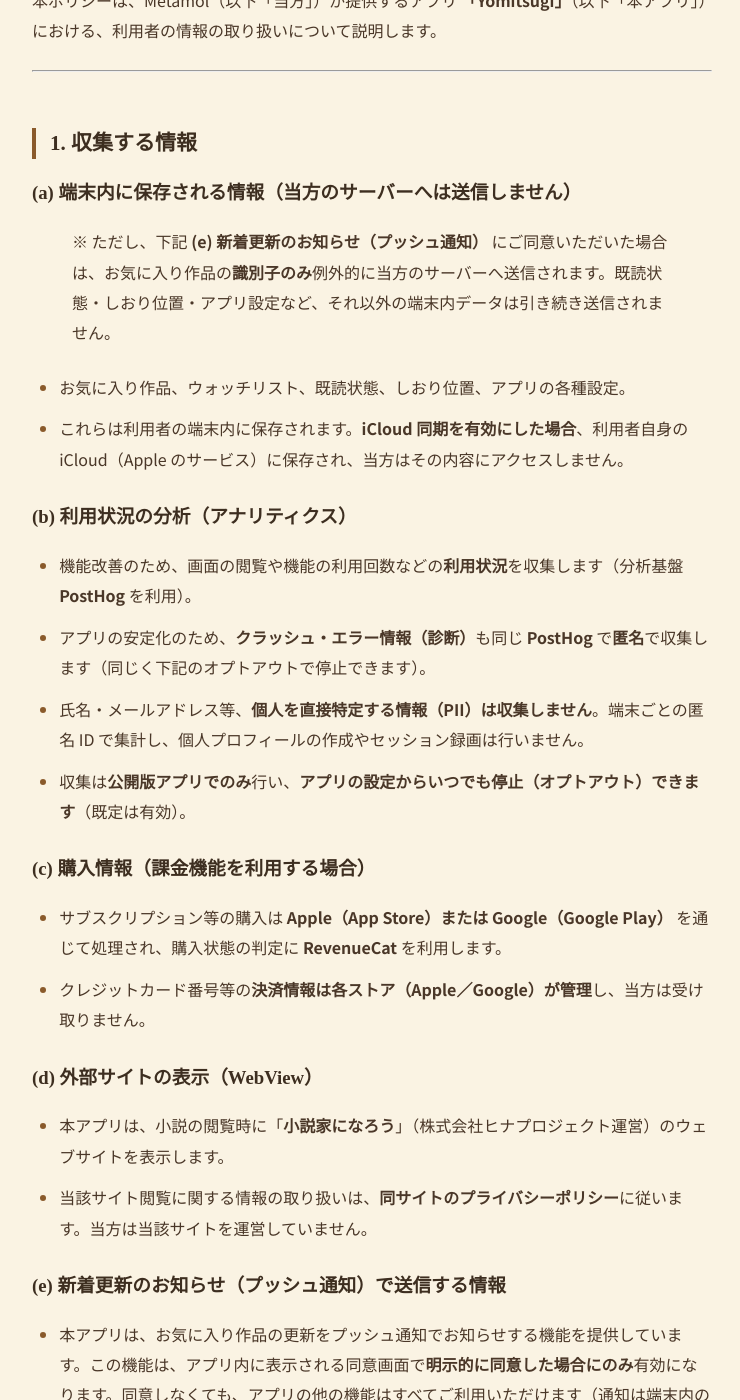
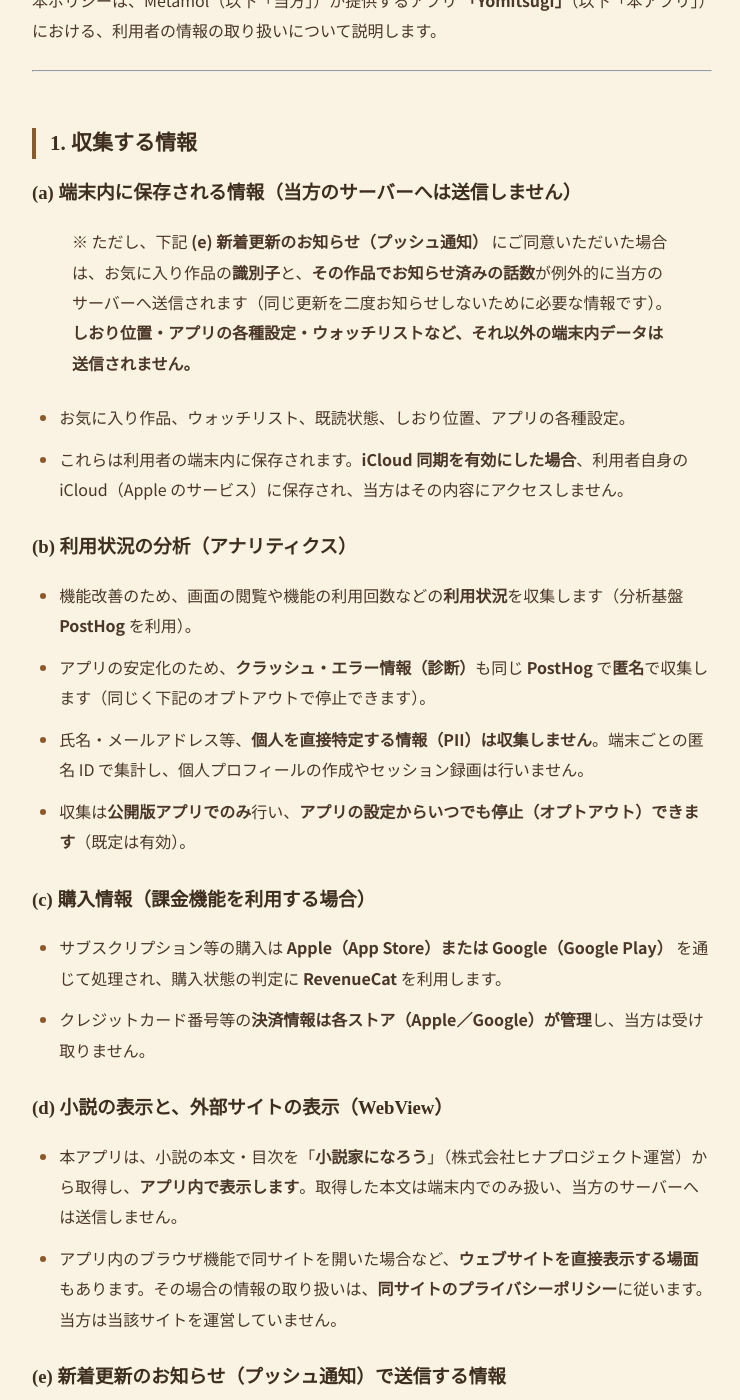
Before and after one commit to MetamoL/yomitsugi-legal, a Jekyll site: the page built from privacy_policy.md, in a window 1280 px wide and 1400 px high, scrolled down 200 px. Shown: the whole window, without its empty margins (268-1008 px from the left). Built offline with Jekyll 4.4.1, drawn with Linux system fonts in a browser that asks for light colours; our own code applies the rules of GitHub Pages for plain Markdown files; some of the changed text lies outside the part shown.

Commit message:
プライバシーポリシー: 通知同意時に送信する情報の記述を実装に合わせて訂正＋サポートのバックアップ導線を修正
- 🔴 実装は通知登録時に「作品ごとのお知らせ済み話数」も送信している（push_payload.dart の seenForUpload →
  buildRegisterPayload の seen）のに、ポリシーは「識別子のみ・既読状態は送信されません」と逆を書いていた。
  送信を認めたうえで理由（同じ更新を二度お知らせしないため）を併記し、読書位置は含まない旨も明記。
- (d) を 1.9.0 の自前描画へ追随＝本文はアプリ内で表示・端末内でのみ扱う／アプリ内ブラウザで開く場合は別立て。
- support: バックアップの入口を「ドロワー →『設定』→『データのバックアップ』」へ（実際の場所）。
- 🧑が文面を確認済み。yomitsugi/docs 側の下書きと追加行が完全一致することを確認して公開。

Co-Authored-By: Claude Fable 5 <noreply@anthropic.com>

```diff
--- a/privacy_policy.md
+++ b/privacy_policy.md
@@ -15,7 +15,7 @@ description: "Yomitsugi（ヨミツギ）のプライバシーポリシーです
 
 ### (a) 端末内に保存される情報（当方のサーバーへは送信しません）
 
-> ※ ただし、下記 **(e) 新着更新のお知らせ（プッシュ通知）** にご同意いただいた場合は、お気に入り作品の**識別子のみ**例外的に当方のサーバーへ送信されます。既読状態・しおり位置・アプリ設定など、それ以外の端末内データは引き続き送信されません。
+> ※ ただし、下記 **(e) 新着更新のお知らせ（プッシュ通知）** にご同意いただいた場合は、お気に入り作品の**識別子**と、**その作品でお知らせ済みの話数**が例外的に当方のサーバーへ送信されます（同じ更新を二度お知らせしないために必要な情報です）。**しおり位置・アプリの各種設定・ウォッチリストなど、それ以外の端末内データは送信されません。**
 
 - お気に入り作品、ウォッチリスト、既読状態、しおり位置、アプリの各種設定。
 - これらは利用者の端末内に保存されます。**iCloud 同期を有効にした場合**、利用者自身の iCloud（Apple のサービス）に保存され、当方はその内容にアクセスしません。
@@ -30,14 +30,15 @@ description: "Yomitsugi（ヨミツギ）のプライバシーポリシーです
 - サブスクリプション等の購入は **Apple（App Store）または Google（Google Play）** を通じて処理され、購入状態の判定に **RevenueCat** を利用します。
 - クレジットカード番号等の**決済情報は各ストア（Apple／Google）が管理**し、当方は受け取りません。
 
-### (d) 外部サイトの表示（WebView）
-- 本アプリは、小説の閲覧時に「**小説家になろう**」（株式会社ヒナプロジェクト運営）のウェブサイトを表示します。
-- 当該サイト閲覧に関する情報の取り扱いは、**同サイトのプライバシーポリシー**に従います。当方は当該サイトを運営していません。
+### (d) 小説の表示と、外部サイトの表示（WebView）
+- 本アプリは、小説の本文・目次を「**小説家になろう**」（株式会社ヒナプロジェクト運営）から取得し、**アプリ内で表示します**。取得した本文は端末内でのみ扱い、当方のサーバーへは送信しません。
+- アプリ内のブラウザ機能で同サイトを開いた場合など、**ウェブサイトを直接表示する場面**もあります。その場合の情報の取り扱いは、**同サイトのプライバシーポリシー**に従います。当方は当該サイトを運営していません。
 
 ### (e) 新着更新のお知らせ（プッシュ通知）で送信する情報
 - 本アプリは、お気に入り作品の更新をプッシュ通知でお知らせする機能を提供しています。この機能は、アプリ内に表示される同意画面で**明示的に同意した場合にのみ**有効になります。同意しなくても、アプリの他の機能はすべてご利用いただけます（通知は端末内のみで完結するベストエフォート方式になります）。
 - 同意すると、以下の情報を当方のサーバー（**Amazon Web Services・東京リージョン**で運用）へ送信します。
   - お気に入り作品の識別子（作品ID）のリスト（ミュート中の作品を除く）
+  - 作品ごとの**お知らせ済みの話数**（同じ更新を重ねてお知らせしないために使います。どの話を読んだか・どこまで読んだかという読書位置は含みません）
   - 通知の配信に使う端末トークン（Firebase Cloud Messaging〔FCM〕の登録トークン）
   - 端末ごとに生成される**匿名の識別子**（アカウント登録は不要で、氏名・メールアドレス等の個人情報とは紐付きません）
   - 通知の頻度・夜間通知の可否などの通知設定
```
Also changed, not shown: support.md (+1 -1 lines).
